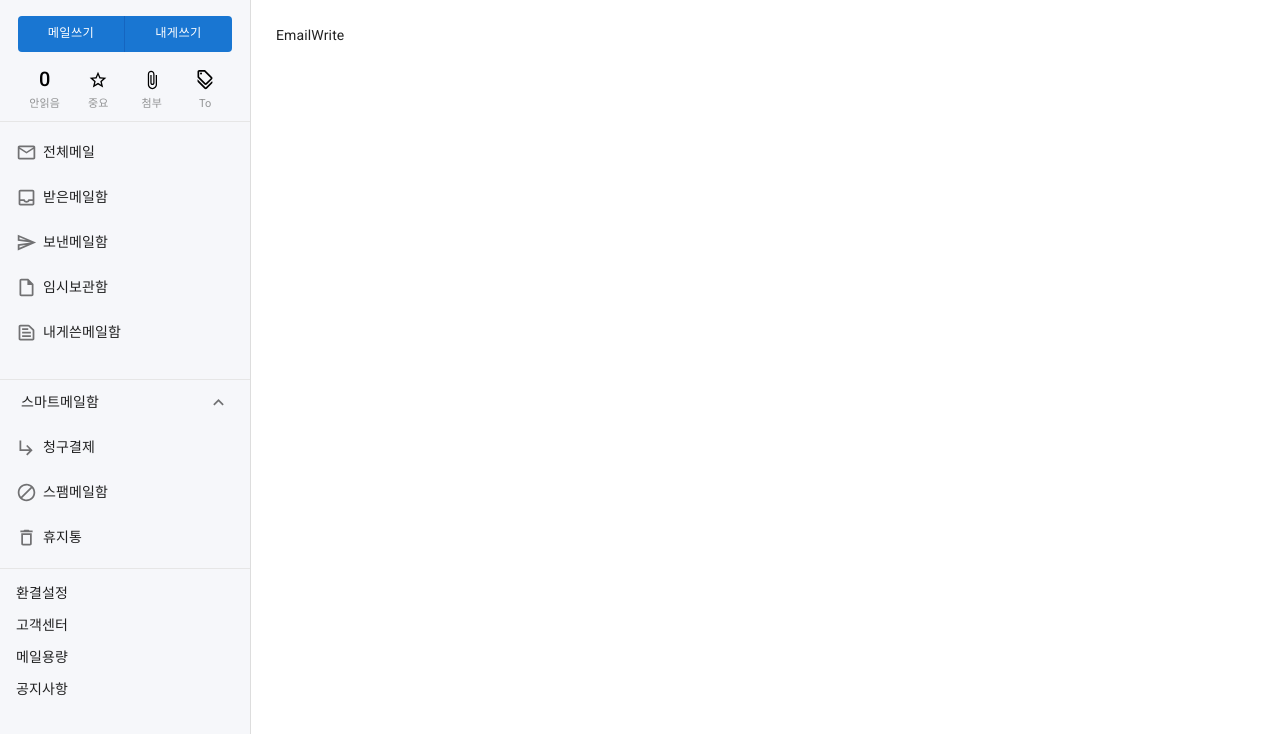
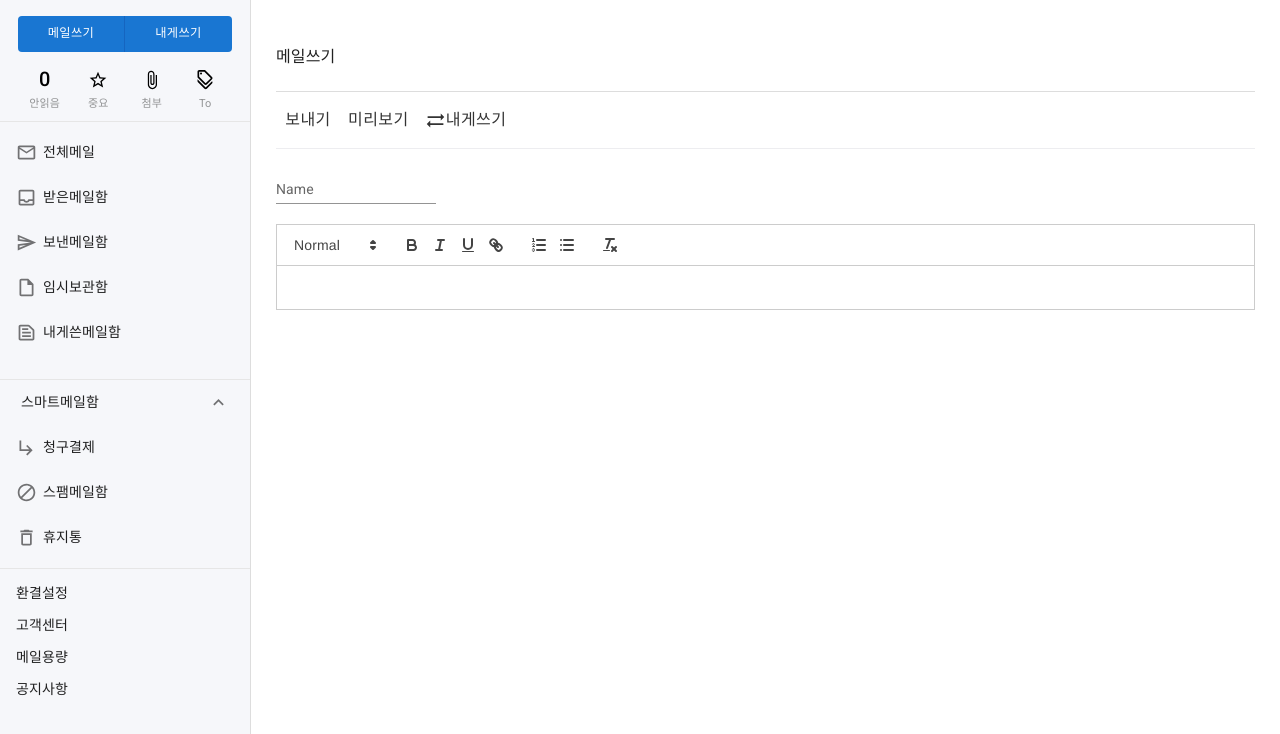
Before and after one commit to gajihub/react-study, a React (Vite) app: page / in a window 1280 px wide. Both pictures are taken after a click on the button "메일쓰기". Shown: the top 734 px of the page. Built offline with nearby package versions, Linux system fonts and the light colour scheme.

Commit message:
[수정] 에디터 패키지 교체, ui 추가중

```diff
--- a/package.json
+++ b/package.json
@@ -18,10 +18,12 @@
     "@mui/material": "^5.14.18",
     "@mui/styled-engine-sc": "6.0.0-alpha.6",
     "@reduxjs/toolkit": "^1.9.7",
+    "immutable": "5.0.0-beta.4",
     "push-dir": "^0.4.1",
     "react": "^18.2.0",
     "react-device-detect": "^2.2.3",
     "react-dom": "^18.2.0",
+    "react-quill": "^2.0.0",
     "react-redux": "^8.1.3",
     "react-router-dom": "^6.19.0",
     "redux": "^4.2.1",
--- /dev/null
+++ b/src/assets/styles/components/EmailWrite.module.scss
@@ -0,0 +1,26 @@
+
+.writeWrap {
+    padding-top: 20px;
+    .title {
+        padding: 0 15px 22px 0;
+        font-size: 16px;
+        font-weight: 800;
+        border-bottom : 1px solid #ddd;
+    }
+    .topButton {
+        display: flex;
+        flex-direction: row;
+        padding: 8px 0;
+        border-bottom: 1px solid #e6e6eab3;
+        button {
+            font-size: 16px;
+            color:#000000cc;
+        }
+    }
+    .mailInfo {
+        padding-top: 10px;
+    }
+    .editorBox {
+        margin-top: 20px;
+    }
+}
--- a/src/components/EmailWrite.tsx
+++ b/src/components/EmailWrite.tsx
@@ -1,7 +1,46 @@
 import React from "react";
+import { Button, FormControl, InputLabel, Input } from "@mui/material";
+import { SyncAlt } from "@mui/icons-material";
+import ReactQuill from "react-quill";
+import "react-quill/dist/quill.snow.css";
+import styles from "@styles/components/EmailWrite.module.scss";
 
-const EmailWrite = () => {
-  return <div>EmailWrite</div>;
+interface Props {
+  mailType?: string;
+}
+
+const EmailWrite = ({ mailType = "write" }: Props) => {
+  console.log(mailType);
+  return (
+    <>
+      <div className={styles.writeWrap}>
+        <div className={styles.title}>메일쓰기</div>
+        <ul className={styles.topButton}>
+          <li>
+            <Button variant="text">보내기</Button>
+          </li>
+          <li>
+            <Button variant="text">미리보기</Button>
+          </li>
+          <li>
+            <Button variant="text">
+              <SyncAlt />
+              내게쓰기
+            </Button>
+          </li>
+        </ul>
+        <div className={styles.mailInfo}>
+          <FormControl variant="standard">
+            <InputLabel htmlFor="component-simple">Name</InputLabel>
+            <Input id="component-simple" />
+          </FormControl>
+        </div>
+        <div className={styles.editorBox}>
+          <ReactQuill />
+        </div>
+      </div>
+    </>
+  );
 };
 
 export default EmailWrite;
--- a/src/components/Header.tsx
+++ b/src/components/Header.tsx
@@ -10,7 +10,7 @@ import styles from "@styles/components/Header.module.scss";
 
 const Header = () => {
   const dispatch = useDispatch();
-  const selected = useSelector((state) => state.selected);
+  const selected = useSelector((state: any) => state.selected);
 
   const emailWrite = () => {
     dispatch(setemail("write"));
--- a/src/pages/Container.tsx
+++ b/src/pages/Container.tsx
@@ -5,7 +5,7 @@ import EmailWrite from "@components/EmailWrite";
 import styles from "@styles/pages/Container.module.scss";
 
 const Container = () => {
-  const emailSelected = useSelector((store) => store.emailReducer.seleted);
+  const emailSelected = useSelector((store: any) => store.emailReducer.seleted);
 
   return (
     <>
```
Also changed, not shown: 2 other files (tests, documents, lock files or other folders).
